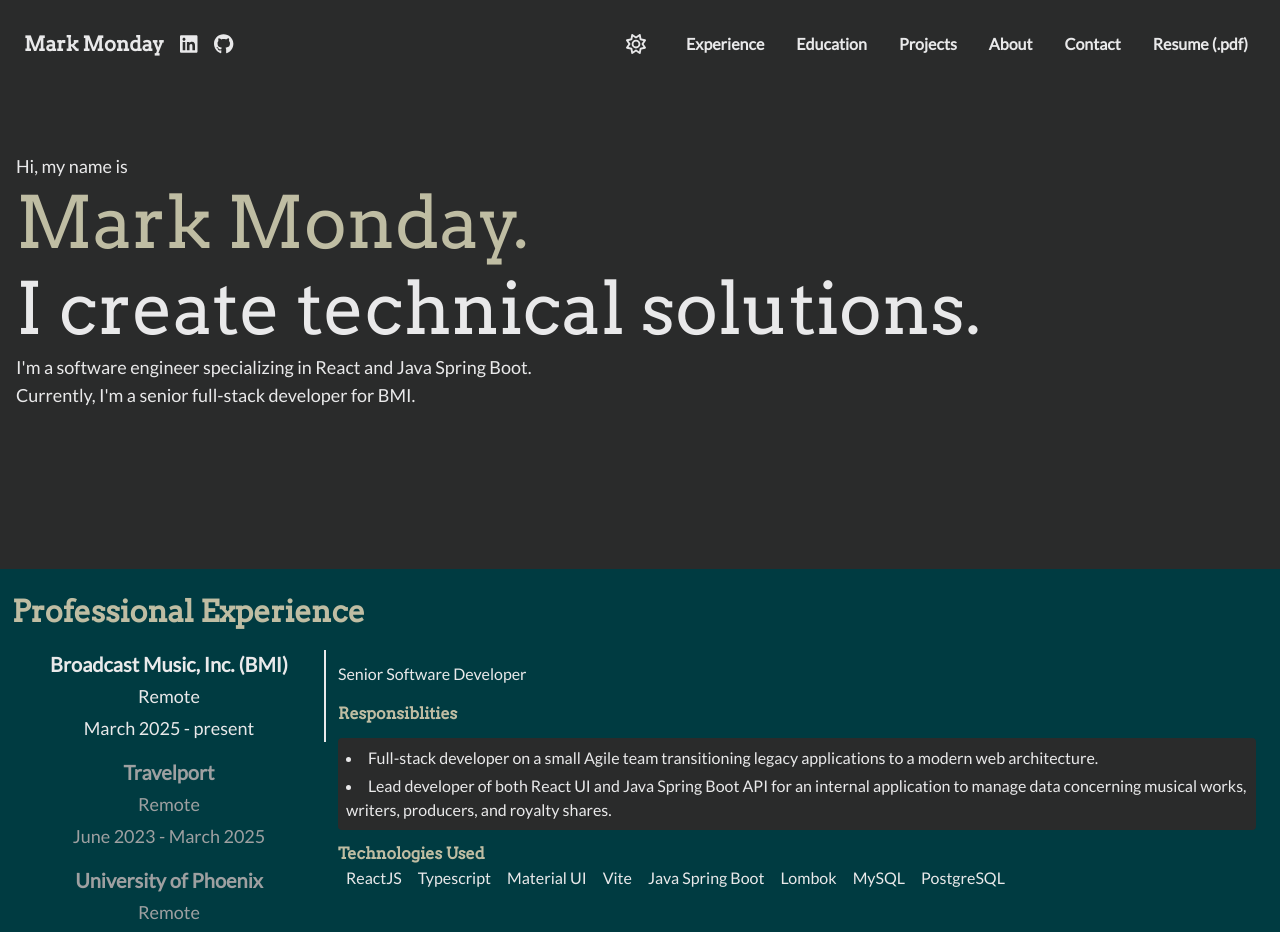
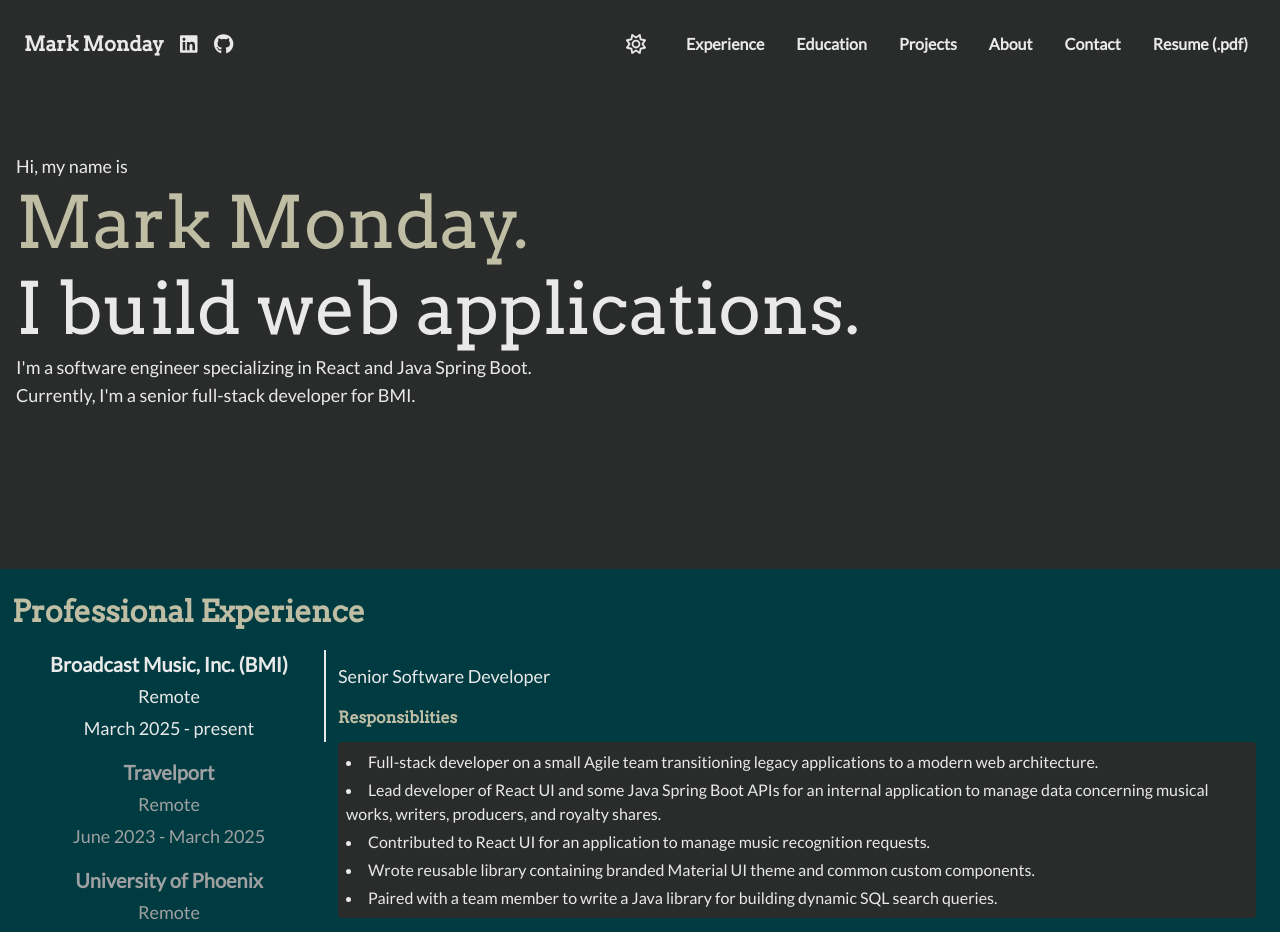
Before and after one commit to msm0504/resume-site, a Next.js app: page / in a window 1280 px wide. Shown: the top 932 px of the page. Built offline with nearby package versions, Linux system fonts and the light colour scheme.

Commit message:
update resume info

```diff
--- a/app/about/page.tsx
+++ b/app/about/page.tsx
@@ -5,7 +5,7 @@
 export const metadata: Metadata = {
 	title: 'About Me - Mark Monday Portfolio',
 	description:
-		"I'm a full-stack software engineer based in New Jersey. I have 10+ years of experience writing JavaScript and Java, most recently using React and Spring Boot. As a senior engineer, I've also analyzed product requirements, written technical designs, and conducted code reviews. To keep my coding skills sharp, I take training courses on Frontend Masters and work on my own projects.",
+		"I'm a full-stack software engineer based in New Jersey. I have 14+ years of experience writing JavaScript and Java, most recently using React and Spring Boot. As a senior engineer, I've also analyzed product requirements, written technical designs, and conducted code reviews. To keep my coding skills sharp, I take training courses on Master.dev and work on my own projects.",
 };
 
 const About: React.FC = () => (
--- a/app/page.tsx
+++ b/app/page.tsx
@@ -10,7 +10,7 @@
 export const metadata: Metadata = {
 	title: 'Mark Monday Portfolio',
 	description:
-		"Hi, my name is Mark Monday. I create technical solutions. I'm a software engineer specializing in React and Java Spring Boot. Currently, I'm a senior UI developer for Travelport.",
+		"Hi, my name is Mark Monday. I build web applications. I'm a software engineer specializing in React and Java Spring Boot. Currently, I'm a senior UI developer for Travelport.",
 };
 
 const generateItemIds = <T,>(items: T[]): WithId<T>[] =>
--- a/components/employ-history/details.tsx
+++ b/components/employ-history/details.tsx
@@ -29,7 +29,7 @@
 			))}
 		</>
 	) : (
-		<p>{titles}</p>
+		<p className='text-lg'>{titles}</p>
 	);
 
 const formatRole = (role: Role) => (
--- a/components/sections/intro.tsx
+++ b/components/sections/intro.tsx
@@ -6,7 +6,7 @@
 				Mark Monday.
 			</span>
 		</p>
-		<h2 className='text-7xl leading-[1.2]'>I create technical solutions.</h2>
+		<h2 className='text-7xl leading-[1.2]'>I build web applications.</h2>
 		<p className='text-lg'>{`I'm a software engineer specializing in React and Java Spring Boot.`}</p>
 		<p className='text-lg'>{`Currently, I'm a senior full-stack developer for BMI.`}</p>
 	</section>
--- a/data/about-me.ts
+++ b/data/about-me.ts
@@ -2,7 +2,7 @@
 
 export const ABOUT_ME: DescriptionWithImage = {
 	description:
-		"I'm a full-stack software engineer based in New Jersey. I have 13+ years of experience writing JavaScript and Java, most recently using React and Spring Boot. As a senior engineer, I've also analyzed product requirements, written technical designs, and conducted code reviews. To keep my coding skills sharp, I take training courses on [Frontend Masters](https://frontendmasters.com) and work on my own [projects](/projects).",
+		"I'm a full-stack software engineer based in New Jersey. I have 14+ years of experience writing JavaScript and Java, most recently using React and Spring Boot. As a senior engineer, I've also analyzed product requirements, written technical designs, and conducted code reviews. To keep my coding skills sharp, I take training courses on [Master.dev](https://master.dev) and work on my own [projects](/projects).",
 	techs: ['React', 'Material UI', 'Java Spring Boot', 'PostgreSQL'],
 	techsHeading: 'Most Recent Tech Stack Used',
 	imagePath: '/about_pic_1.jpg',
--- a/data/projects.ts
+++ b/data/projects.ts
@@ -6,8 +6,8 @@
 		highlights: [
 			{
 				description:
-					"[Media Bubbles](https://mediabubbles.net) is a news aggregator to show recent headlines either filtered according to political bias or from sources with various political leanings. Bing's News API is used to get the latest headlines; the bias ratings for the news sources are from [AllSides](https://www.allsides.com/media-bias/media-bias-ratings).",
-				techs: ['React', 'Next.js', 'Typescript', 'Material UI', 'MongoDB'],
+					"[Media Bubbles](https://mediabubbles.net) is a news aggregator to show recent headlines either filtered according to political bias or from sources with various political leanings. Bluesky's [API](https://bsky.network) is used to get the latest headlines; the bias ratings for the news sources are from [AllSides](https://www.allsides.com/media-bias/media-bias-ratings).",
+				techs: ['React', 'Next.js', 'Typescript', 'Base UI', 'Tailwind CSS', 'MongoDB'],
 				techsHeading: 'Technologies Used',
 				imagePath: '/project-images/media-bubbles/home.png',
 				imageAltText: 'Media Bubbles home screen',
--- a/data/resume-data.ts
+++ b/data/resume-data.ts
@@ -76,7 +76,10 @@
 			{
 				highlights: [
 					'Full-stack developer on a small Agile team transitioning legacy applications to a modern web architecture.',
-					'Lead developer of both React UI and Java Spring Boot API for an internal application to manage data concerning musical works, writers, producers, and royalty shares.',
+					'Lead developer of React UI and some Java Spring Boot APIs for an internal application to manage data concerning musical works, writers, producers, and royalty shares.',
+					'Contributed to React UI for an application to manage music recognition requests.',
+					'Wrote reusable library containing branded Material UI theme and common custom components.',
+					'Paired with a team member to write a Java library for building dynamic SQL search queries. ',
 				],
 				techsUsed: [
 					'ReactJS',
```
